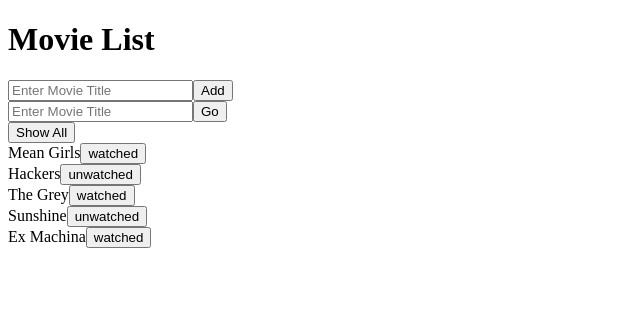
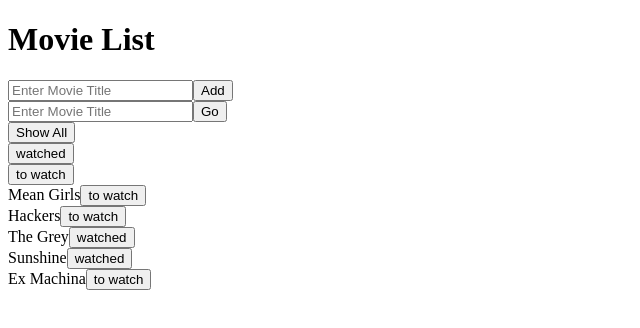
Before and after one commit to tomki1/movie-list, a React app: page / in a window 1280 px wide. Shown: the top 328 px of the page, without its empty margins (0-640 px from the left). Built offline with nearby package versions, Linux system fonts and the light colour scheme; the HTML template or start-up script is replaced by a standard one.

Commit message:
watch toggle and buttons work

```diff
--- a/client/src/components/AddMovies.jsx
+++ b/client/src/components/AddMovies.jsx
@@ -5,21 +5,30 @@ const { useState } = React;
 
 
 
-  var AddMovies = ({movies, setMovies}) => {
+  var AddMovies = ({movies, setMovies, showAllHandler, setSearchedMovies}) => {
 
-  const [movieToAdd, setMovieToAdd] = useState('');
+  const [movieToAdd, setMovieToAdd] = useState({title: '', watched: false});
 
   var handleAdd = (e) => {
     console.log("handleAdd", e);
-    setMovieToAdd(e);
+    setMovieToAdd({...movieToAdd, title: e});
   }
 
   var handleClick = (movieToAdd) => {
     console.log('in handle click add', movieToAdd);
-    var movieAdd = {title: movieToAdd};
-    movieAdd.watched = 'watched';
-    console.log(movieAdd);
-    setMovies([...movies, movieAdd]);
+    var arrayCopy = [...movies];
+    console.log("array copy", arrayCopy)
+    for (var i = 0; i < arrayCopy.length; i++) {
+      if (arrayCopy[i].title === movieToAdd.title) {
+        console.log("don't add, this is a duplicate title");
+        return;
+      }
+    }
+
+    arrayCopy.push(movieToAdd);
+    setMovies(arrayCopy);
+    setSearchedMovies(arrayCopy);
+    console.log("after handle click", movies);
 
 
   }
--- a/client/src/components/App.jsx
+++ b/client/src/components/App.jsx
@@ -12,7 +12,16 @@ const App = () => {
 
   const [movies, setMovies] = useState(sampleMovieData);
   const[searchedMovies, setSearchedMovies] = useState(movies);
-
+  // var sampleMovieData = [
+  //   {title: 'Mean Girls', watched: 'watched'},
+  //   {title: 'Hackers', watched: 'unwatched'},]
+  // setSearchedMovies();
+  const handleWatchChange = (movie) => {
+    console.log("inhandlewatchchange app")
+    // 1. Find the todo with the provided id
+    // 2. Mark the todo as complete
+    // 3. Update the todo list with the updated todo
+  };
 
   // const [query, setQuery] = useState("");
 
@@ -46,18 +55,46 @@ const App = () => {
   }
 
   var showAllHandler =() => {
+    console.log("clicked show all")
     setSearchedMovies(movies);
+    console.log("show all ", movies);
     }
 
+
+    var showWatched = (movies) => {
+      var watchedArray = [];
+      for (var i=0; i < movies.length; i++) {
+      if (movies[i].watched === true) {
+        watchedArray.push(movies[i]);
+      }
+      setSearchedMovies(watchedArray);
+    }
+    }
+    var showToWatch = (movies) => {
+      var toWatchArray = [];
+      for (var i=0; i < movies.length; i++) {
+      if (movies[i].watched === false) {
+        toWatchArray.push(movies[i]);
+      }
+      setSearchedMovies(toWatchArray);
+    }
+    }
 
   return (
     <div>
       <div className="box">
         <h1 className="title">Movie List</h1>
-        <AddMovies movies={movies} setMovies={setMovies}/>
+        <AddMovies movies={movies} setMovies={setMovies} showAllHandler={showAllHandler} setSearchedMovies={setSearchedMovies}/>
         <SearchBar searchHandler={searchHandler} showAllHandler={showAllHandler}/>
+        <div className="movie-list-watched">
+          <button onClick={ () => {showWatched(movies)}} id="watched">watched</button>
+      </div>
+
+      <div className="movie-list-towatch">
+          <button onClick={ () => {showToWatch(movies)}} id="towatch">to watch</button>
+      </div>
         <div>
-          <MovieList movies={searchedMovies}/>
+          <MovieList movies={searchedMovies} originalMovies={movies} setMovies={setMovies} searchedMovies={searchedMovies} setSearchedMovies={setSearchedMovies}/>
         </div>
       </div>
     </div>
--- a/client/src/components/MovieList.jsx
+++ b/client/src/components/MovieList.jsx
@@ -1,12 +1,13 @@
 import React from 'react';
 import ReactDOM from 'react-dom';
 import MovieListEntry from './MovieListEntry.jsx';
-var MovieList = ({movies}) => {
+var MovieList = ({movies, originalMovies, setMovies, searchedMovies, setSearchedMovies}) => {
+
 
   return (
     <div>
       <div className="movie-list">
-        {movies.map((movie, index) => <MovieListEntry movie={movie} key={index}/>)}
+        {movies.map((movie, index) => <MovieListEntry movie={movie} key={index} index={index} setMovies={setMovies} searchedMovies={searchedMovies} setSearchedMovies={setSearchedMovies} originalMovies={originalMovies}/>)}
       </div>
     </div>
   )
--- a/client/src/components/MovieListEntry.jsx
+++ b/client/src/components/MovieListEntry.jsx
@@ -4,27 +4,87 @@ import ReactDOM from 'react-dom';
 const { useState } = React;
 
 
-var MovieListEntry = ({movie}) => {
+var MovieListEntry = ({movie, index, originalMovies, setMovies, searchedMovies, setSearchedMovies}) => {
 
-  const [watched, setWatched] = useState(movie.watched);
+  // const [watched, setWatched] = useState(movie.watched);
 
-  var toggleWatched = (movieWatchedProperty) => {
-    console.log("in toggleWatched", movieWatchedProperty);
-    if (movie.watched === 'watched') {
-      setWatched('to watch');
-    } else {
-      setWatched('watched');
+  const [movieContents, setMovieContents] = useState({movie});
+
+  var handleWatchedChange = (movieWatchedProperty) => {
+    console.log("click watched")
+
+    // console.log("index", index);
+    // console.log(searchedMovies);
+    // // make copy of movies being displayed
+    // var copyArray = [...searchedMovies];
+    // copyArray[index].watched = !(copyArray[index].watched);
+    // setMovies(copyArray);
+
+    console.log("original movies", originalMovies);
+    //copy of original
+    var originalCopy = [...originalMovies];
+    var entryToChange = movie.title;
+    console.log("entry to cange", entryToChange);
+    for (var i =0; i < originalCopy.length; i++) {
+      if (originalCopy[i].title === entryToChange) {
+        console.log("changing")
+        originalCopy[i].watched = !(originalCopy[i].watched);
+        console.log(originalCopy[i].watched )
+      }
     }
+
+    setMovies(originalCopy);
+    // setSearchedMovies(originalCopy);
+    console.log(originalCopy[index])
+    console.log("new array", originalCopy);
+    // console.log({movie});
+    // console.log(movie.title);
+    // console.log(movie);
+    // movie.title = 'hi';
+    // setMovieContents({title: '33243243'});
+    // console.log({movie});
+    // console.log(movie.title);
+    // console.log(movie);
+
+    // setMovieContents({...movie, title: 'fleksfjselkfjsekf'});
+    // console.log({movie})
+
+
+
+    // if (movie.watched === 'watched') {
+    //   console.log("in we need to change this from watched to to watch")
+    //   this.setMovieContents={watched: 'to watch'};
+    //   console.log('chnaged to to watch?', movie.watched)
+
+    // } else {
+    //   console.log("in we need to change this from to watched to watched")
+
+    // }
 
   };
 
-  return (
-    <div className="movie-list-entry">
 
-          {movie.title}
-          <button id="watchToggle" value={movie.watched} onClick={ (e) => {toggleWatched(e.target.value)}}>{movie.watched}</button>
-    </div>
-  )
+  if (movie.watched === true) {
+    return (
+      <div className="movie-list-entry">
+
+            {movie.title}
+            <button id="watchToggle" value={movie} onClick={ (e) => {handleWatchedChange(e.target.value)} }>watched</button>
+      </div>
+    )
+  } else {
+    return (
+      <div className="movie-list-entry">
+
+            {movie.title}
+            <button id="watchToggle" value={movie} onClick={ (e) => {handleWatchedChange(e.target.value) } }>to watch</button>
+      </div>
+    )
+
+
+  }
+
+
 }
 
 
--- a/client/src/components/SearchBar.jsx
+++ b/client/src/components/SearchBar.jsx
@@ -3,7 +3,7 @@ import ReactDOM from 'react-dom';
 
 const { useState } = React;
 
-var SearchBar = ({searchHandler, showAllHandler}) => {
+var SearchBar = ({searchHandler, showAllHandler, filtered2}) => {
 
   const [query, setQuery] = useState("");
 
@@ -14,7 +14,7 @@ var SearchBar = ({searchHandler, showAllHandler}) => {
 
   var handleClick = (q) => {
   console.log("in handle click search", q);
-    searchHandler(q);
+    searchHandler(q, filtered2);
   }
 
   var handleShowAll = () => {
@@ -30,7 +30,7 @@ var SearchBar = ({searchHandler, showAllHandler}) => {
         placeholder="Enter Movie Title"
         onChange={(event)=> handleSearch(event.target.value)}
         />
-        <button onClick={ () => {handleClick(query)}}>Go</button>
+        <button onClick={ () => {handleClick(query, filtered2)}}>Go</button>
     </div>
     <div className="show-all">
               <button onClick={ () => {handleShowAll()}}>Show All</button>
--- a/client/src/data/sampleMovieData.js
+++ b/client/src/data/sampleMovieData.js
@@ -1,9 +1,9 @@
 var sampleMovieData = [
-  {title: 'Mean Girls', watched: 'watched'},
-  {title: 'Hackers', watched: 'unwatched'},
-  {title: 'The Grey', watched: 'watched'},
-  {title: 'Sunshine', watched: 'unwatched'},
-  {title: 'Ex Machina', watched: 'watched'},
+  {title: 'Mean Girls', watched: false},
+  {title: 'Hackers', watched: false},
+  {title: 'The Grey', watched: true},
+  {title: 'Sunshine', watched: true},
+  {title: 'Ex Machina', watched: false},
 ];
 
 export default sampleMovieData;
```
